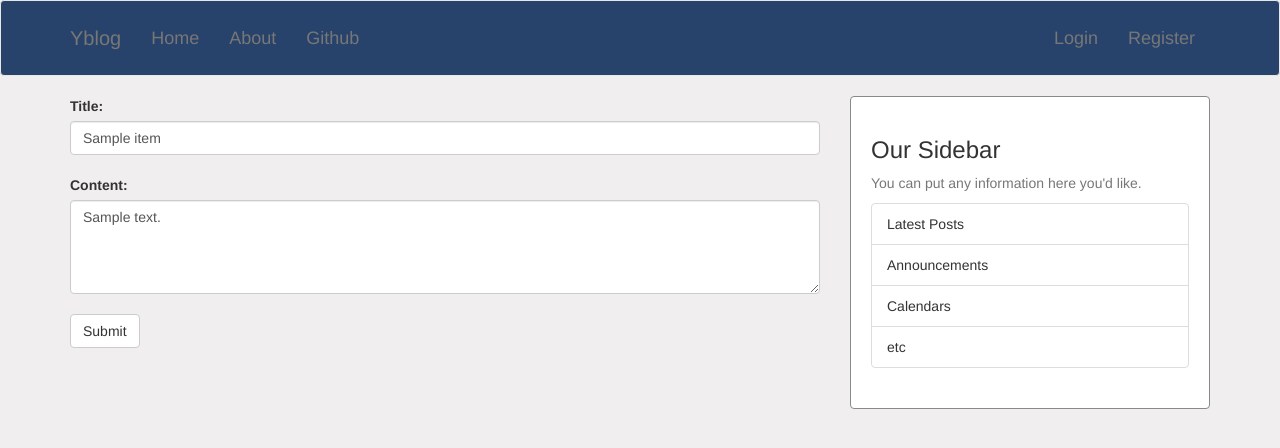
After one commit to yorozc/yorozc-blog, a Flask app: page /post/1/update_post in a window 1280 px wide. The commit adds this page. Shown: the top 448 px of the page. Run offline with Flask 3, Linux system fonts and the light colour scheme; a database or web service that is not in the repository returns one stand-in record (values such as "Sample title"); some libraries are stand-ins or nearby versions.

Commit message:
post can now be updated

```diff
--- a/website/posts/routes.py
+++ b/website/posts/routes.py
@@ -47,6 +47,29 @@ def delete_post(post_id):
         return redirect(url_for("main.index"))
 
 @login_required
-@posts.route("/update_post", methods=["GET", "POST"])
-def update():
-    pass
+@posts.route("/post/<post_id>/update_post", methods=["POST", "GET"])
+def update_post(post_id):
+    coll = get_blog_collection()
+    if request.method == "POST":
+
+        # update data
+        upd_title = request.form["title"]
+        upd_content = request.form["content"]
+        coll.update_one({"blog_id": post_id},
+                        {"$set": {"title": upd_title,
+                                "content": upd_content}}
+                            )
+
+        # if post.modified_count == 0:
+        #     return abort(500)
+        # else:
+
+        return redirect(url_for("main.index"))
+
+    elif request.method == "GET":
+
+        post = coll.find_one({"blog_id": post_id}) #returns dict
+        title = post.get("title")
+        content = post.get("content")
+
+        return render_template("update_post.html", post_id=post_id, title=title, content=content)
--- a/website/templates/index.html
+++ b/website/templates/index.html
@@ -10,6 +10,7 @@
         <div class="blog-meta-data text-muted">
             <p class="author"> {{ post.author }}</p>
             <p class="date_posted"> {{ post.date_posted }}</p>
+            <a class="btn btn-secondary btn-sm m-1" href="{{ url_for('posts.update_post', post_id=post.blog_id) }}">Update</a>
             <form action="{{ url_for('posts.delete_post', post_id=post.blog_id) }}" method="POST">
                 <button type="submit" class="del-btn">Delete</button>
             </form>
--- a/website/templates/post.html
+++ b/website/templates/post.html
@@ -8,6 +8,9 @@
     <div class="blog-meta-data text-muted">
         <p class="author"> {{ post.author }}</p>
         <p class="date_posted"> {{ post.date_posted }}</p>
+        <form action="{{ url_for('posts.update_post', post_id=post.blog_id) }}" method="POST">
+            <button type="submit" class="update-btn">Update</button>
+        </form>
         <form action="{{ url_for('posts.delete_post', post_id=post.post_id) }}" method="POST">
             <button type="submit" class="del-btn">Delete</button>
         </form>
--- /dev/null
+++ b/website/templates/update_post.html
@@ -0,0 +1,18 @@
+{% extends "base.html" %}
+
+{% block content %}
+<form method="POST" action=" {{url_for('posts.update_post', post_id=post_id)}} ">
+    <div class="form-group">
+        <label for="title">Title: </label>
+        <input type="text" class="form-control" id="title" name="title" value="{{title}}">
+    </div>
+    <div class="form-group">
+        <label for="content">Content: </label>
+        <textarea rows="4" cols="50" id="content" class="form-control" name="content">{{content}}</textarea>
+    </div>
+    <div class="form-group">
+        <button type="submit" class="btn btn-default">Submit</button>
+    </div>
+
+</form>
+{% endblock%}
```
